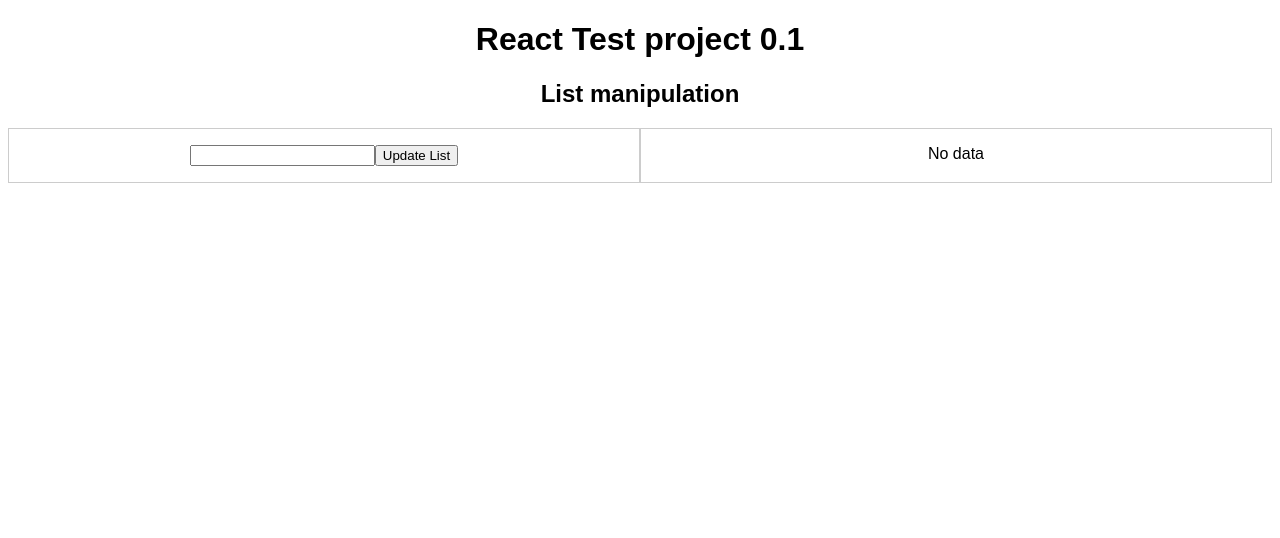
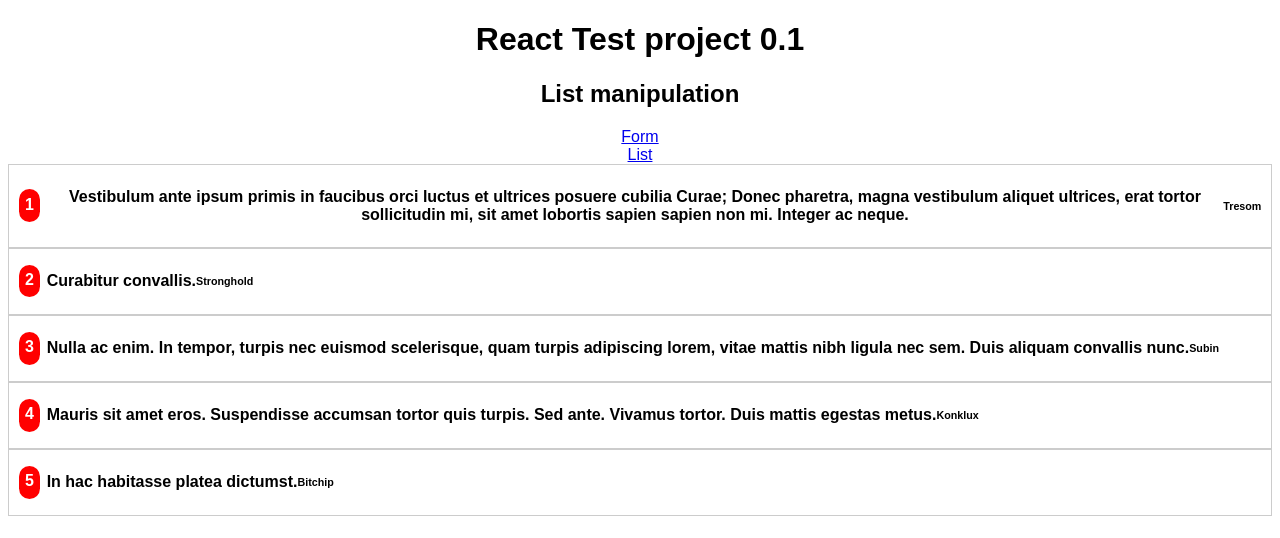
Before and after one commit to Themujin/ReactPractice, a React (Create React App) app: page /list in a window 1280 px wide. Shown: the top 538 px of the page. Built offline with nearby package versions, Linux system fonts and the light colour scheme.

Commit message:
Update 7 files

```diff
--- a/package.json
+++ b/package.json
@@ -11,6 +11,7 @@
     "loader-utils": "3.2.1",
     "react": "18.2.0",
     "react-dom": "18.2.0",
+    "react-router-dom": "^6.18.0",
     "react-scripts": "5.0.1"
   },
   "devDependencies": {
--- a/src/App.js
+++ b/src/App.js
@@ -1,41 +1,56 @@
 import "./styles.css";
 import { useRef, useState } from "react";
 import Item from "./Components/Item.js";
+import { BrowserRouter, Routes, Route, Link, Outlet } from "react-router-dom";
+import List from "./List";
+import Form from "./Form";
 
 export default function App() {
-  const [count, setCount] = useState("");
-
-  const inputElement = useRef();
-
-  const handleSubmit = (e) => {
-    e.preventDefault();
-    setCount(inputElement.current.value);
-  };
-
-  const list = () => {
-    const items = [];
-    for (let index = 0; index < count; index++) {
-      items.push(
-        <Item key={index} id={index + 1} title={`Test title ${index + 1}`} />,
-      );
-    }
-    return items;
-  };
+  const [data, setData] = useState([
+    {
+      id: 1,
+      Task: "Vestibulum ante ipsum primis in faucibus orci luctus et ultrices posuere cubilia Curae; Donec pharetra, magna vestibulum aliquet ultrices, erat tortor sollicitudin mi, sit amet lobortis sapien sapien non mi. Integer ac neque.",
+      Application: "Tresom",
+    },
+    {
+      id: 2,
+      Task: "Curabitur convallis.",
+      Application: "Stronghold",
+    },
+    {
+      id: 3,
+      Task: "Nulla ac enim. In tempor, turpis nec euismod scelerisque, quam turpis adipiscing lorem, vitae mattis nibh ligula nec sem. Duis aliquam convallis nunc.",
+      Application: "Subin",
+    },
+    {
+      id: 4,
+      Task: "Mauris sit amet eros. Suspendisse accumsan tortor quis turpis. Sed ante. Vivamus tortor. Duis mattis egestas metus.",
+      Application: "Konklux",
+    },
+    {
+      id: 5,
+      Task: "In hac habitasse platea dictumst.",
+      Application: "Bitchip",
+    },
+  ]);
 
   return (
-    <div className="App">
-      <h1>React Test project 0.1</h1>
-      <h2>List manipulation</h2>
-      <div className="wrapper">
-        <div className="control">
-          <form onSubmit={handleSubmit}>
-            <input type="text" ref={inputElement} />
-            <input type="submit" value="Update List" />
-          </form>
+    <BrowserRouter>
+      <div className="App">
+        <h1>React Test project 0.1</h1>
+        <h2>List manipulation</h2>
+        <nav>
+          <Link to="/">Form</Link> <br />
+          <Link to="/list">List</Link>
+        </nav>
+        <Routes>
+          <Route path="/" element={<Form />}></Route>
+          <Route path="/list" element={<List task={data} />}></Route>
+        </Routes>
+        <div className="wrapper">
+          <Outlet />
         </div>
-
-        <div className="list">{count ? list() : "No data"}</div>
       </div>
-    </div>
+    </BrowserRouter>
   );
 }
--- a/src/Components/Item.js
+++ b/src/Components/Item.js
@@ -3,6 +3,7 @@ function Item(props) {
     <div className="item">
       <span className="item__id">{props.id}</span>
       <h4 className="item__title">{props.title}</h4>
+      <h6 className="item__category">{props.category}</h6>
     </div>
   );
 }
--- /dev/null
+++ b/src/Form.js
@@ -0,0 +1,21 @@
+import { useRef, useState } from "react";
+
+const Form = () => {
+  const inputElement = useRef();
+
+  const handleSubmit = (e) => {
+    e.preventDefault();
+    setCount(inputElement.current.value);
+  };
+
+  return (
+    <div className="control">
+      <form onSubmit={handleSubmit}>
+        <input type="text" ref={inputElement} />
+        <input type="submit" value="Update List" />
+      </form>
+    </div>
+  );
+};
+
+export default Form;
--- /dev/null
+++ b/src/List.js
@@ -0,0 +1,17 @@
+import Item from "./Components/Item.js";
+const List = (props) => {
+  const myList = props.task.map((item) => (
+    <Item
+      key={item.id}
+      id={item.id}
+      title={item.Task}
+      category={item.Application}
+    >
+      {item}
+    </Item>
+  ));
+
+  return myList;
+};
+
+export default List;
```
Also changed, not shown: 2 other files (tests, documents, lock files or other folders).
